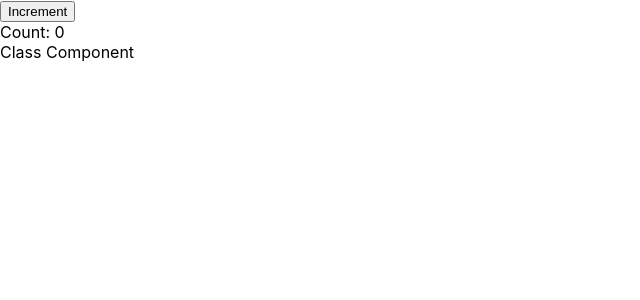
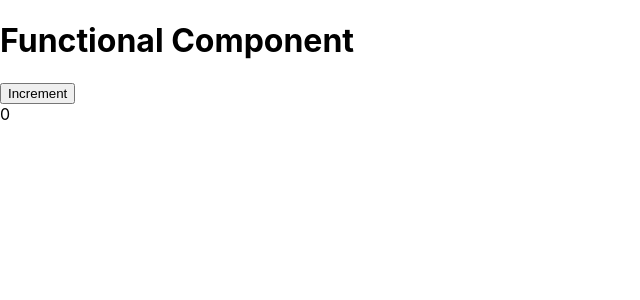
Before and after one commit to christina-ml/intro-to-react-hooks, a React (Create React App) app: page / in a window 1280 px wide. Shown: the top 300 px of the page, without its empty margins (0-640 px from the left). Built offline with nearby package versions, Linux system fonts and the light colour scheme.

Commit message:
created a counter using functional component and hooks

```diff
--- a/src/App.js
+++ b/src/App.js
@@ -1,42 +1,48 @@
 import { Component, useState } from 'react';
 import './App.css';
 
-// function App() {
-//   const [ count, setCount ] = useState(0);
+function App() {
+  const [ count, setCount ] = useState(0);
+  // const [ word, setWord ] = useState("Hello World")
+  const handleIncrement=()=>{
+    setCount(count + 1)
+  }
 
-//   return (
-//     <div>
-//       <div>{ count }</div>
-//       <div>Functional Component</div>
-//     </div>
-//   );
+  return (
+    <div>
+      <h1>Functional Component</h1>
+      <button onClick={handleIncrement}>Increment</button>
+      <div>{ count }</div>
+    </div>
+  );
+}
+
+
+// class App extends Component{
+//   constructor(){
+//     super();
+//     this.state={
+//       count: 0,
+//       word: "Hello world"
+//     }
+//   }
+
+//   handleIncrement=()=>{
+//     this.setState({
+//       count: this.state.count + 1,
+//     })
+//   }
+
+//   render(){
+//     return(
+//       <div>
+//         <h1>Class Component</h1>
+//         <button onClick={this.handleIncrement}>Increment</button>
+//         <div>Count: {this.state.count}</div>
+//       </div>
+//     )
+//   }
 // }
 
 
-class App extends Component{
-  constructor(){
-    super();
-    this.state={
-      count: 0,
-    }
-  }
-
-  handleIncrement=()=>{
-    this.setState({
-      count: this.state.count + 1,
-    })
-  }
-
-  render(){
-    return(
-      <div>
-        <button onClick={this.handleIncrement}>Increment</button>
-        <div>Count: {this.state.count}</div>
-        <div>Class Component</div>
-      </div>
-    )
-  }
-}
-
-
 export default App;
```
